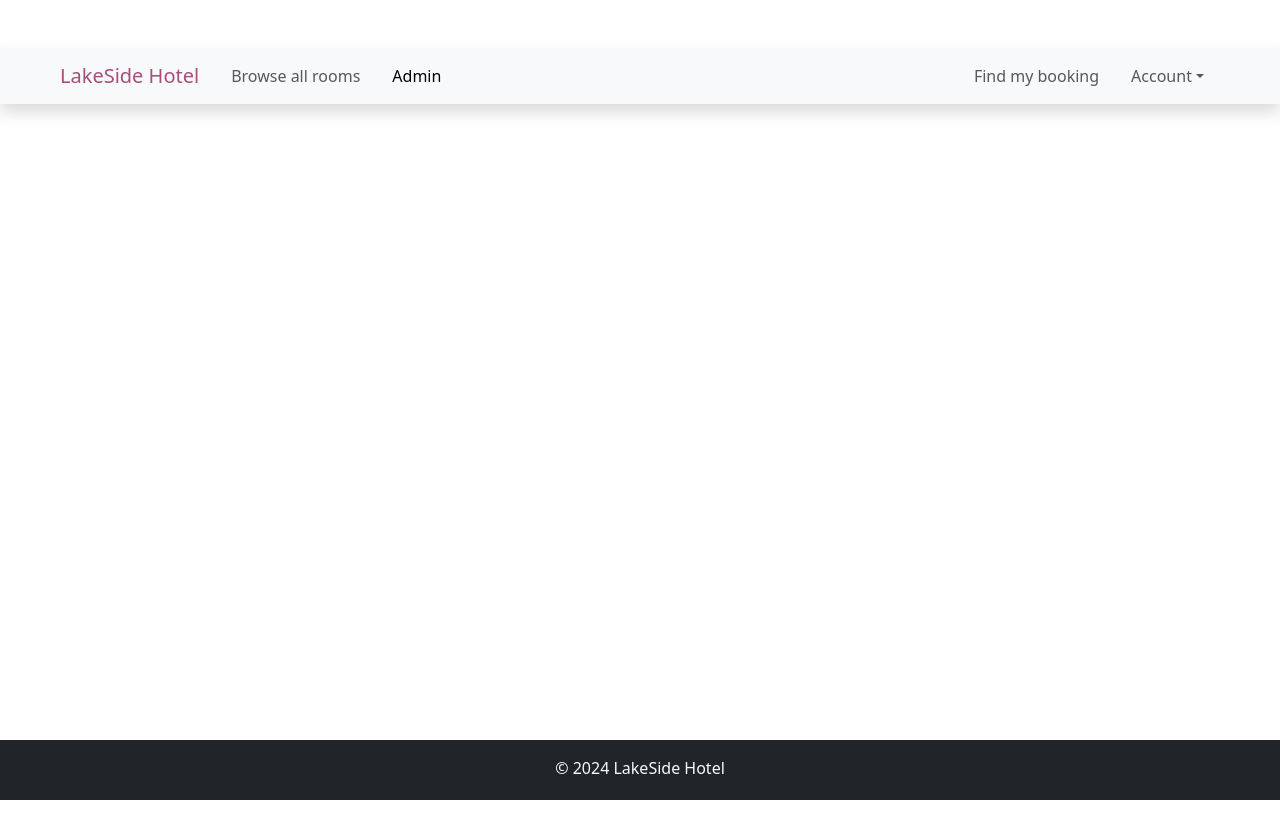
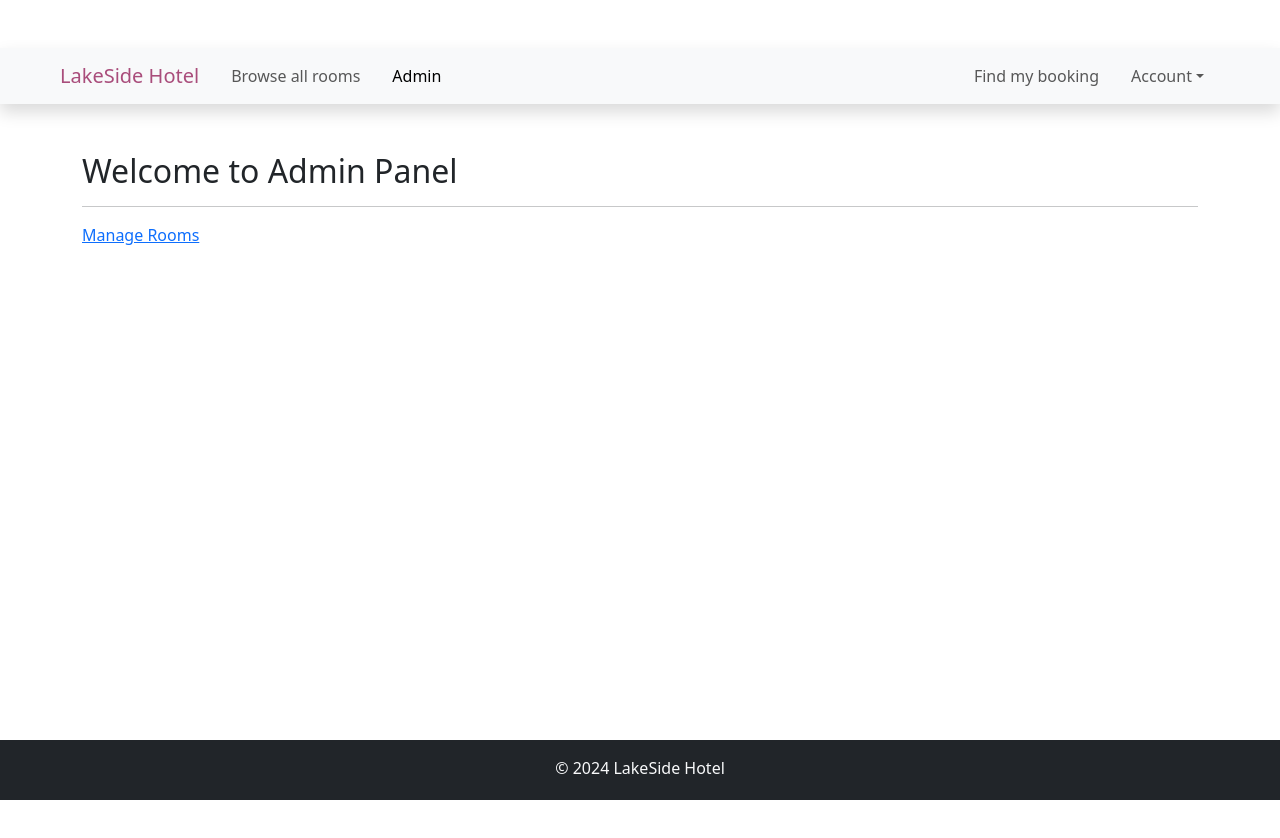
Before and after one commit to manhdao1006/lakeside-hotel, a React (Vite) app in the folder lakeside-hotel-client/: page /admin in a window 1280 px wide. Shown: the top 838 px of the page. Built offline with nearby package versions, Linux system fonts and the light colour scheme.

Commit message:
create-admin-page

```diff
--- a/lakeside-hotel-client/src/App.jsx
+++ b/lakeside-hotel-client/src/App.jsx
@@ -8,6 +8,7 @@
 import NavBar from './components/layout/NavBar';
 import Footer from './components/layout/Footer';
 import RoomListing from './components/room/RoomListing';
+import Admin from './components/admin/Admin';
 
 function App() {
 
@@ -22,6 +23,7 @@
           <Route path='/edit-room/:roomId' element={ <EditRoom /> } />
           <Route path='/existing-rooms' element={ <ExistingRooms /> } />
           <Route path='/browse-all-rooms' element={ <RoomListing /> } />
+          <Route path='/admin' element={ <Admin /> } />
         </Routes>
       </Router>
 
--- /dev/null
+++ b/lakeside-hotel-client/src/components/admin/Admin.jsx
@@ -0,0 +1,13 @@
+import { Link } from 'react-router-dom';
+
+const Admin = () => {
+  return (
+    <section className='container mt-5'>
+      <h2>Welcome to Admin Panel</h2>
+      <hr/>
+      <Link to={'/add-room'}>Manage Rooms</Link>
+    </section>
+  )
+}
+
+export default Admin
--- a/lakeside-hotel-client/src/components/room/Room.jsx
+++ b/lakeside-hotel-client/src/components/room/Room.jsx
@@ -1,4 +1,4 @@
-import { useEffect, useState } from "react"
+import { useEffect, useState } from "react";
 import { getAllRooms } from "../utils/ApiFunctions";
 import RoomCard from "./RoomCard";
 import { Col, Container, Row } from "react-bootstrap";
--- a/lakeside-hotel-client/src/components/room/RoomListing.jsx
+++ b/lakeside-hotel-client/src/components/room/RoomListing.jsx
@@ -1,4 +1,4 @@
-import Room from "./Room"
+import Room from "./Room";
 
 const RoomListing = () => {
   return (
```
